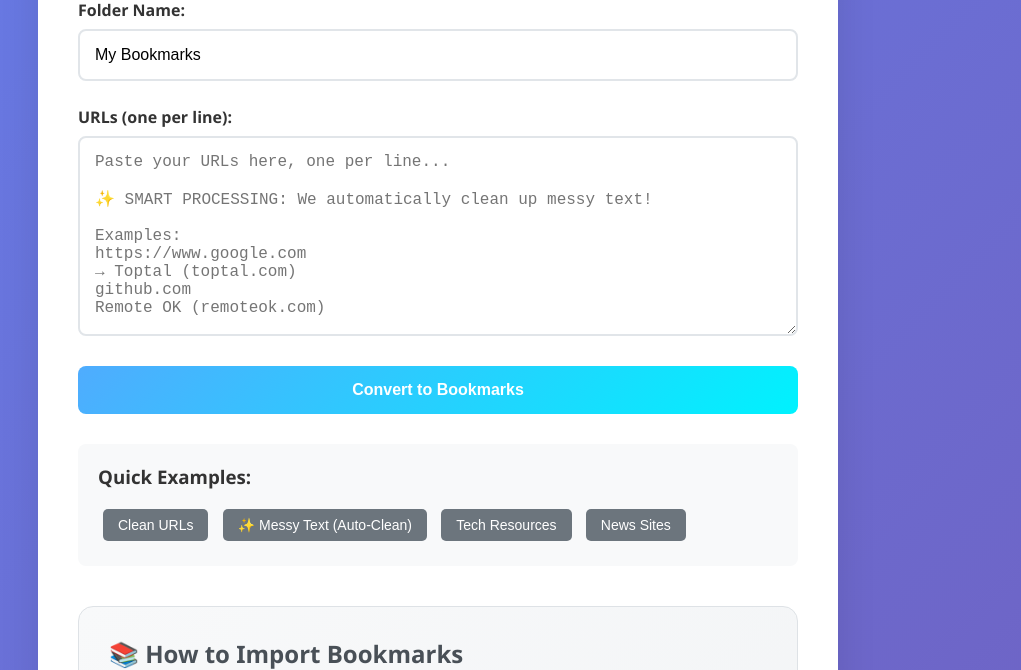
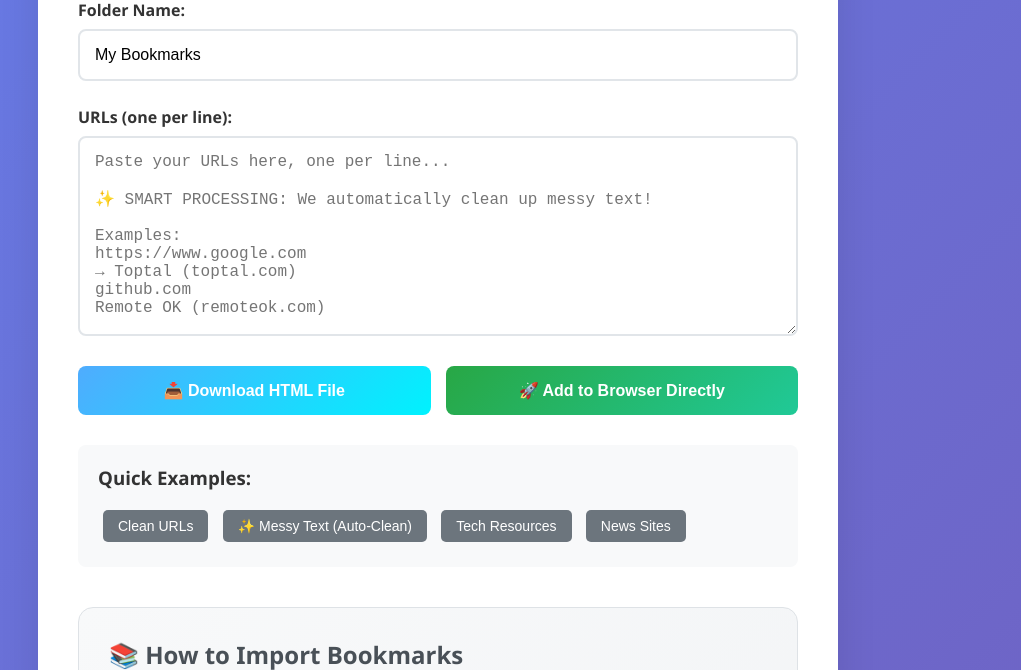
Before and after one commit to harish-govindasamy/bookmark-converter, a Flask app: page / in a window 1280 px wide. Shown: the part 291-961 px from the top of the page, without its empty margins (202-1223 px from the left). Run offline with Flask 3, Linux system fonts and the light colour scheme; data that the repository does not hold is empty.

Commit message:
Add direct browser integration - two options: download HTML or add directly to browser

```diff
--- a/app.py
+++ b/app.py
@@ -138,6 +138,49 @@ def download_file(filename):
     except Exception as e:
         return jsonify({'error': 'File not found'}), 404
 
+@app.route('/add-to-browser', methods=['POST'])
+def add_to_browser():
+    """Add bookmarks directly to browser using JavaScript"""
+    try:
+        data = request.get_json()
+        urls_text = data.get('urls', '')
+        folder_name = data.get('folder_name', 'Imported Bookmarks')
+
+        if not urls_text.strip():
+            return jsonify({'error': 'Please provide some URLs'}), 400
+
+        # Process URLs
+        processed_urls = clean_and_process_urls(urls_text)
+
+        # Create bookmark data for JavaScript
+        bookmarks_data = []
+        for url in processed_urls:
+            if url and (url.startswith('http://') or url.startswith('https://')):
+                try:
+                    from urllib.parse import urlparse
+                    parsed = urlparse(url)
+                    title = parsed.netloc.replace('www.', '') or url
+                except:
+                    title = url
+
+                bookmarks_data.append({
+                    'title': title,
+                    'url': url
+                })
+
+        # Log usage for analytics
+        log_usage(len(bookmarks_data), folder_name)
+
+        return jsonify({
+            'success': True,
+            'bookmarks': bookmarks_data,
+            'folder_name': folder_name,
+            'count': len(bookmarks_data)
+        })
+
+    except Exception as e:
+        return jsonify({'error': str(e)}), 500
+
 @app.route('/analytics')
 def analytics():
     """Simple analytics endpoint"""
--- a/templates/index.html
+++ b/templates/index.html
@@ -99,21 +99,40 @@
             font-family: 'Courier New', monospace;
         }
 
+        .action-buttons {
+            display: grid;
+            grid-template-columns: 1fr 1fr;
+            gap: 15px;
+            margin-top: 10px;
+        }
+
         .btn {
-            background: linear-gradient(135deg, #4facfe 0%, #00f2fe 100%);
-            color: white;
             border: none;
-            padding: 15px 30px;
+            padding: 15px 20px;
             border-radius: 8px;
             font-size: 16px;
             font-weight: 600;
             cursor: pointer;
-            transition: transform 0.2s;
-            width: 100%;
+            transition: all 0.2s;
+            display: flex;
+            align-items: center;
+            justify-content: center;
+            gap: 8px;
+        }
+
+        .btn-primary {
+            background: linear-gradient(135deg, #4facfe 0%, #00f2fe 100%);
+            color: white;
+        }
+
+        .btn-secondary {
+            background: linear-gradient(135deg, #28a745 0%, #20c997 100%);
+            color: white;
         }
 
         .btn:hover {
             transform: translateY(-2px);
+            box-shadow: 0 5px 15px rgba(0,0,0,0.2);
         }
 
         .btn:disabled {
@@ -394,6 +413,10 @@
 
         /* Responsive Design */
         @media (max-width: 768px) {
+            .action-buttons {
+                grid-template-columns: 1fr;
+            }
+
             .browser-tabs {
                 flex-direction: column;
                 align-items: center;
@@ -444,7 +467,10 @@
                     <textarea id="urls" name="urls" placeholder="Paste your URLs here, one per line...&#10;&#10;✨ SMART PROCESSING: We automatically clean up messy text!&#10;&#10;Examples:&#10;https://www.google.com&#10;→ Toptal (toptal.com)&#10;github.com&#10;Remote OK (remoteok.com)"></textarea>
                 </div>
 
-                <button type="submit" class="btn" id="convertBtn">Convert to Bookmarks</button>
+                <div class="action-buttons">
+                    <button type="submit" class="btn btn-primary" id="convertBtn">📥 Download HTML File</button>
+                    <button type="button" class="btn btn-secondary" id="addToBrowserBtn">🚀 Add to Browser Directly</button>
+                </div>
             </form>
 
             <div class="loading" id="loading">
@@ -826,9 +852,19 @@ https://www.theverge.com`
             document.getElementById('folderName').value = type.replace('-', ' ').replace(/\b\w/g, l => l.toUpperCase());
         }
 
+        // Download HTML file functionality
         document.getElementById('converterForm').addEventListener('submit', async function(e) {
             e.preventDefault();
+            await processUrls('download');
+        });
 
+        // Add to browser directly functionality
+        document.getElementById('addToBrowserBtn').addEventListener('click', async function(e) {
+            e.preventDefault();
+            await processUrls('browser');
+        });
+
+        async function processUrls(mode) {
             const urls = document.getElementById('urls').value;
             const folderName = document.getElementById('folderName').value;
 
@@ -841,9 +877,11 @@ https://www.theverge.com`
             document.getElementById('loading').style.display = 'block';
             document.getElementById('result').style.display = 'none';
             document.getElementById('convertBtn').disabled = true;
+            document.getElementById('addToBrowserBtn').disabled = true;
 
             try {
-                const response = await fetch('/convert', {
+                const endpoint = mode === 'download' ? '/convert' : '/add-to-browser';
+                const response = await fetch(endpoint, {
                     method: 'POST',
                     headers: {
                         'Content-Type': 'application/json',
@@ -857,14 +895,26 @@ https://www.theverge.com`
                 const data = await response.json();
 
                 if (data.success) {
+                    if (mode === 'download') {
                         showResult(`
                             <h3>✅ Success!</h3>
                             <p>Converted <strong>${data.url_count}</strong> URLs to bookmarks</p>
                             <a href="${data.download_url}" class="btn download-btn" download>📥 Download Bookmarks.html</a>
                             <p style="margin-top: 15px; font-size: 14px; color: #666;">
-                            Import this file into your browser: Chrome → Bookmarks → Import bookmarks and settings
+                                Import this file into your browser using the tutorial below
                             </p>
                         `, 'success');
+                    } else {
+                        // Direct browser integration
+                        await addBookmarksToBrowser(data.bookmarks, data.folder_name);
+                        showResult(`
+                            <h3>✅ Success!</h3>
+                            <p>Added <strong>${data.count}</strong> bookmarks directly to your browser!</p>
+                            <p style="margin-top: 15px; font-size: 14px; color: #666;">
+                                Check your bookmarks bar - they should appear there now!
+                            </p>
+                        `, 'success');
+                    }
 
                     // Update stats
                     loadStats();
@@ -876,8 +926,41 @@ https://www.theverge.com`
             } finally {
                 document.getElementById('loading').style.display = 'none';
                 document.getElementById('convertBtn').disabled = false;
+                document.getElementById('addToBrowserBtn').disabled = false;
             }
+        }
+
+        async function addBookmarksToBrowser(bookmarks, folderName) {
+            // Create a folder first
+            try {
+                const folder = await chrome.bookmarks.create({
+                    title: folderName,
+                    parentId: '1' // Bookmarks bar
                 });
+
+                // Add each bookmark to the folder
+                for (const bookmark of bookmarks) {
+                    await chrome.bookmarks.create({
+                        parentId: folder.id,
+                        title: bookmark.title,
+                        url: bookmark.url
+                    });
+                }
+            } catch (error) {
+                // Fallback: try to add to bookmarks bar directly
+                try {
+                    for (const bookmark of bookmarks) {
+                        await chrome.bookmarks.create({
+                            parentId: '1', // Bookmarks bar
+                            title: bookmark.title,
+                            url: bookmark.url
+                        });
+                    }
+                } catch (fallbackError) {
+                    throw new Error('Unable to add bookmarks directly. Please use the download option instead.');
+                }
+            }
+        }
 
         function showResult(content, type) {
             const resultDiv = document.getElementById('result');
```
Also changed, not shown: bookmarks.html (added, +55 -0 lines). Lines whose indentation alone changed are shown as unchanged.
